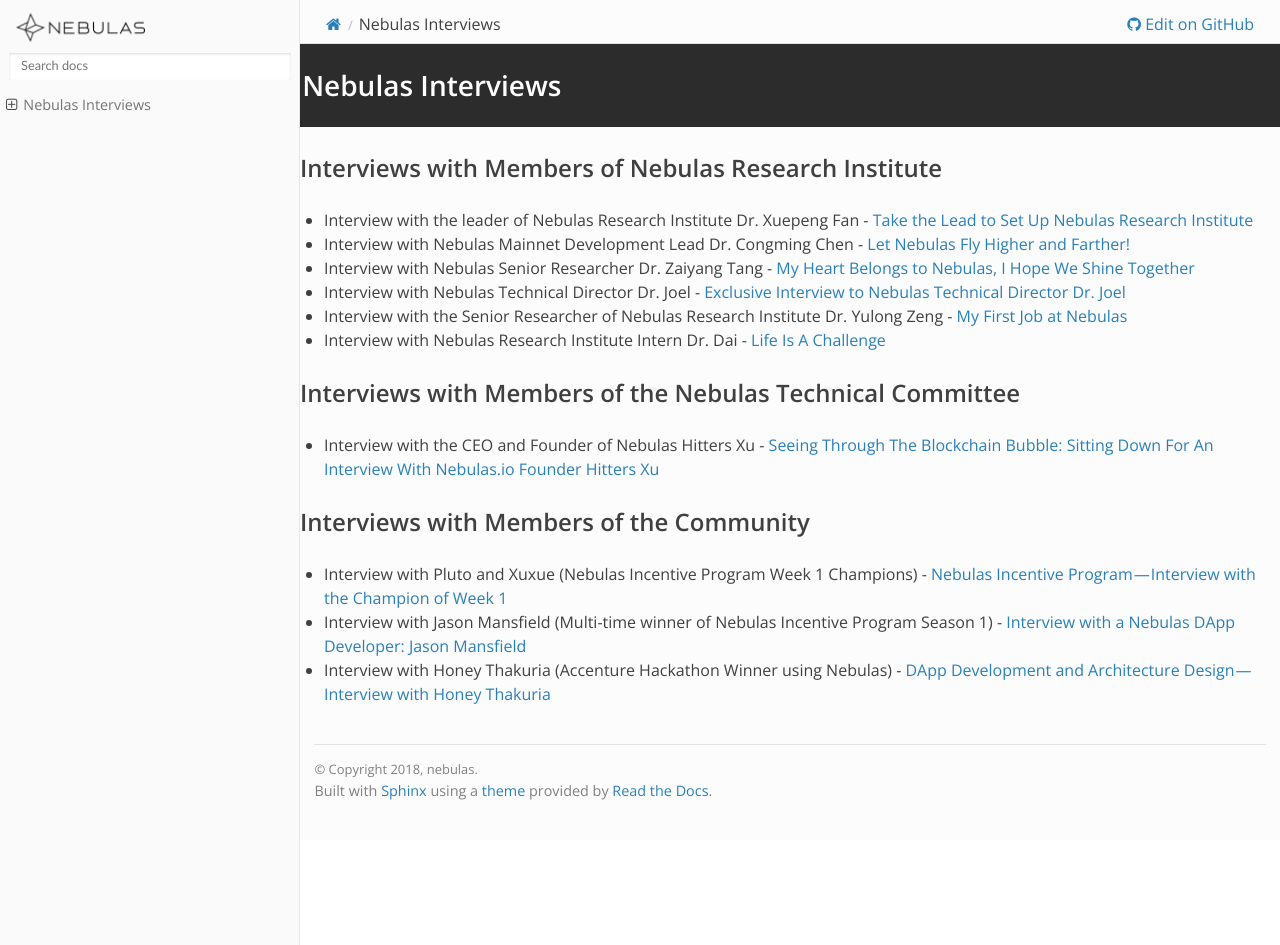
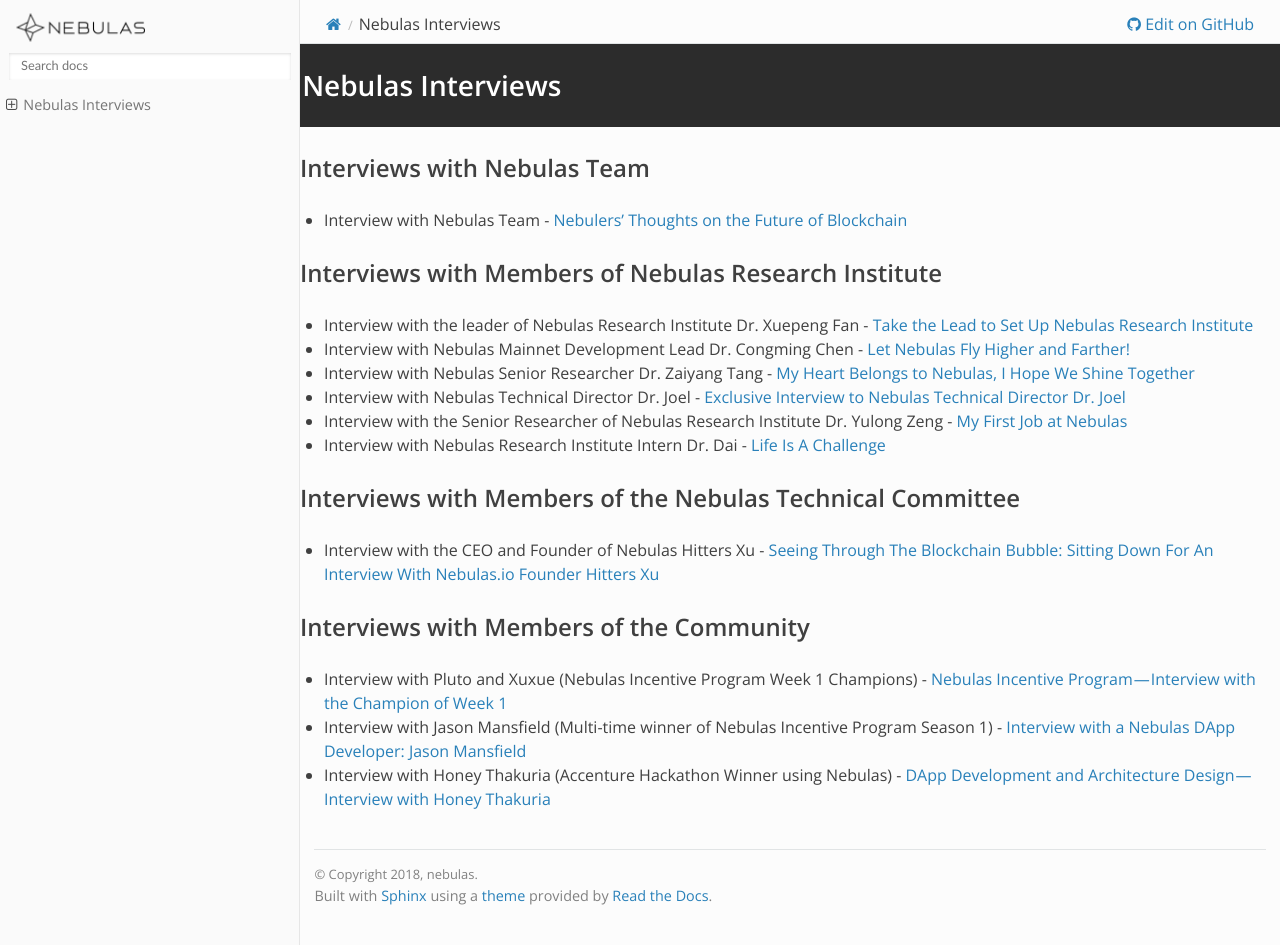
Before and after one commit to nebulasio/nebdocs, a Sphinx documentation site: the page built from docs/community/interviews.md, in a window 1280 px wide and 945 px high. Built offline with Sphinx 7.4.7 and the Read the Docs theme 2.0.0, drawn with Linux system fonts in a browser that asks for light colours; pages that are not in the unit, such as notebooks, are missing from menus.

Commit message:
update interviews
update interviews

```diff
--- a/docs/community/interviews.md
+++ b/docs/community/interviews.md
@@ -1,4 +1,6 @@
 # Nebulas Interviews
+## Interviews with Nebulas Team
+- Interview with Nebulas Team - [Nebulers' Thoughts on the Future of Blockchain](https://medium.com/nebulasio/in-blockchain-we-trust-ade18da5c34b)
 ## Interviews with Members of Nebulas Research Institute
 - Interview with the leader of Nebulas Research Institute Dr. Xuepeng Fan - [Take the Lead to Set Up Nebulas Research Institute](https://medium.com/nebulasio/take-the-lead-to-set-up-nebulas-research-institute-658073d64ee3)
 - Interview with Nebulas Mainnet Development Lead Dr. Congming Chen - [Let Nebulas Fly Higher and Farther!](https://medium.com/nebulasio/nebulas-researcher-dr-congming-chen-let-nebulas-fly-higher-and-farther-ea67c31954)
```
